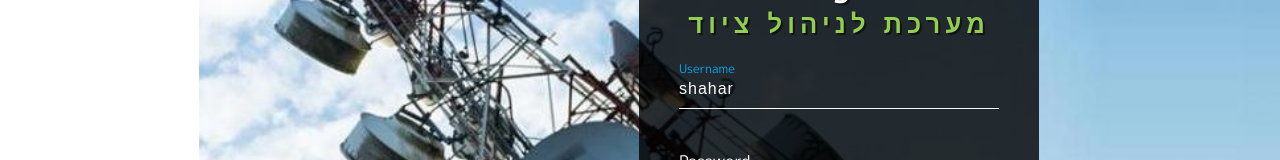
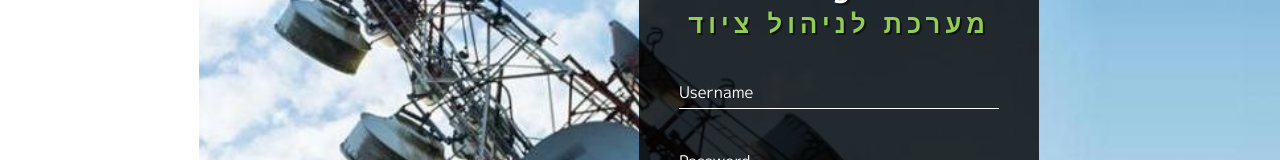
Before and after one commit to shaharShvarts/ITlogic, a React (Create React App) app: page / in a window 1280 px wide. Shown: the part 341-501 px from the top of the page. Built offline with nearby package versions, Linux system fonts and the light colour scheme.

Commit message:
set background3

```diff
--- a/src/login/SignIn.js
+++ b/src/login/SignIn.js
@@ -6,7 +6,7 @@ import "./signIn.css";
 function SignIn({ setLogin }) {
   const [opacity, SetOpacity] = useState(0);
   const [state, setState] = useState({
-    email: "shahar",
+    email: "",
     password: "",
   });
 
```
